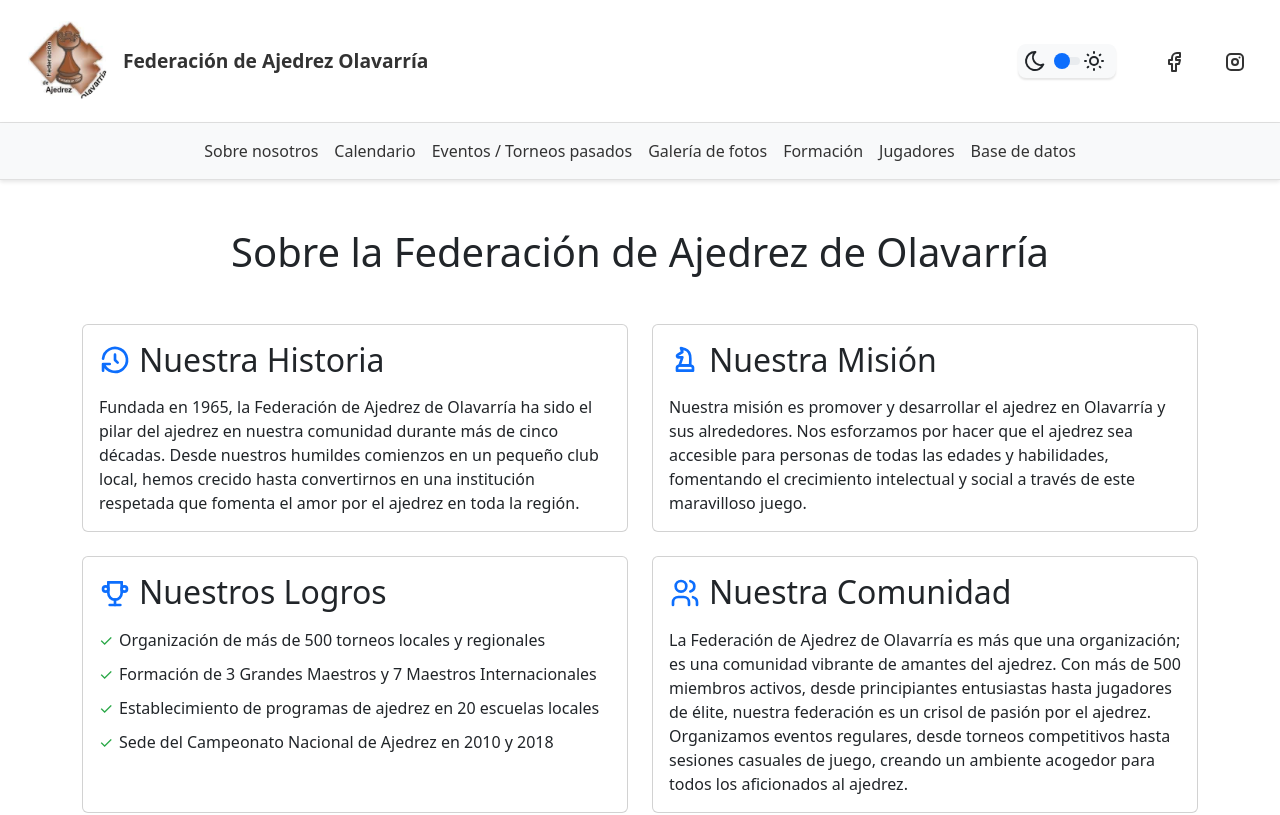
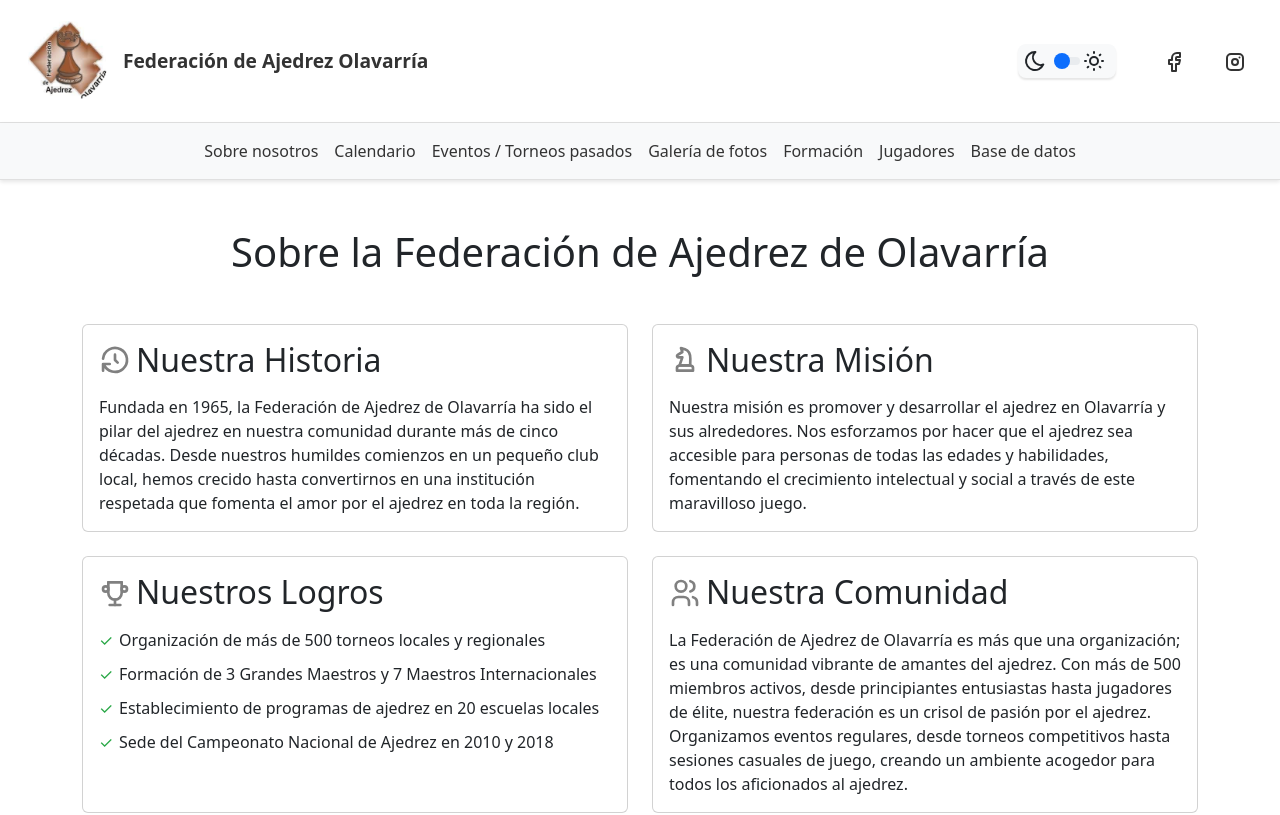
Before and after one commit to juancruz12345/fao-frontend, a React (Vite) app: page /about in a window 1280 px wide. Shown: the top 815 px of the page. Built offline with nearby package versions, Linux system fonts and the light colour scheme.

Commit message:
add icons

```diff
--- a/components/AboutUs.jsx
+++ b/components/AboutUs.jsx
@@ -1,6 +1,6 @@
 
 import { Container, Row, Col, Card } from 'react-bootstrap';
-import { IconChessKnight, IconTrophy, IconUsers, IconHistory } from '@tabler/icons-react';
+import { IconChessKnight, IconTrophy, IconUsers, IconHistory } from './Icons.jsx';
 import './AboutUs.css';
 
 export function AboutUs() {
@@ -13,7 +13,7 @@ export function AboutUs() {
           <Card className="h-100">
             <Card.Body>
               <div className="d-flex align-items-center mb-3">
-                <IconHistory size={32} className="me-2 text-primary" />
+                <IconHistory width={32} height={32} stroke='grey' />
                 <h2 className="mb-0">Nuestra Historia</h2>
               </div>
               <Card.Text>
@@ -26,7 +26,7 @@ export function AboutUs() {
           <Card className="h-100">
             <Card.Body>
               <div className="d-flex align-items-center mb-3">
-                <IconChessKnight size={32} className="me-2 text-primary" />
+                <IconChessKnight width={32} height={32} stroke='grey'/>
                 <h2 className="mb-0">Nuestra Misión</h2>
               </div>
               <Card.Text>
@@ -42,7 +42,7 @@ export function AboutUs() {
           <Card className="h-100">
             <Card.Body>
               <div className="d-flex align-items-center mb-3">
-                <IconTrophy size={32} className="me-2 text-primary" />
+                <IconTrophy width={32} height={32} stroke='grey' />
                 <h2 className="mb-0">Nuestros Logros</h2>
               </div>
               <ul className="achievement-list">
@@ -58,7 +58,7 @@ export function AboutUs() {
           <Card className="h-100">
             <Card.Body>
               <div className="d-flex align-items-center mb-3">
-                <IconUsers size={32} className="me-2 text-primary" />
+                <IconUsers width={32} height={32} stroke='grey' />
                 <h2 className="mb-0">Nuestra Comunidad</h2>
               </div>
               <Card.Text>
--- a/components/Calendar.jsx
+++ b/components/Calendar.jsx
@@ -1,6 +1,6 @@
 import { useState } from 'react';
 import { Container, Row, Col, Card, OverlayTrigger, Tooltip } from 'react-bootstrap';
-import { IconChevronLeft, IconChevronRight } from '@tabler/icons-react';
+import { IconChevronLeft, IconChevronRight } from './Icons.jsx';
 import { useEvents } from '../hooks/useEvents';
 import './Calendar.css';
 
--- a/components/Icons.jsx
+++ b/components/Icons.jsx
@@ -218,3 +218,55 @@ export function IconChessKnight(props) {
         ><path stroke="none" d="M0 0h24v24H0z" fill="none"/><path d="M4 7a2 2 0 0 1 2 -2h12a2 2 0 0 1 2 2v12a2 2 0 0 1 -2 2h-12a2 2 0 0 1 -2 -2v-12z" /><path d="M16 3v4" /><path d="M8 3v4" /><path d="M4 11h16" /><path d="M11 15h1" /><path d="M12 15v3" /></svg>
     )
   }
+
+  export function IconHistory(props){
+    return(
+      <svg  xmlns="http://www.w3.org/2000/svg"
+        width={props.width || "24"}
+        height={props.height || "24"}
+        viewBox="0 0 24 24"
+        fill={props.fill || "none"}
+        stroke={props.stroke || "currentColor"}
+        strokeWidth={props.strokeWidth || "2"}
+        strokeLinecap={props.strokeLinecap || "round"}
+        strokeLinejoin={props.strokeLinejoin || "round"}
+        className="icon"
+
+        ><path stroke="none" d="M0 0h24v24H0z" fill="none"/><path d="M12 8l0 4l2 2" /><path d="M3.05 11a9 9 0 1 1 .5 4m-.5 5v-5h5" /></svg>
+    )
+  }
+
+  export function IconChevronLeft(props){
+    return(
+      <svg  xmlns="http://www.w3.org/2000/svg"
+        width={props.width || "24"}
+        height={props.height || "24"}
+        viewBox="0 0 24 24"
+        fill={props.fill || "none"}
+        stroke={props.stroke || "currentColor"}
+        strokeWidth={props.strokeWidth || "2"}
+        strokeLinecap={props.strokeLinecap || "round"}
+        strokeLinejoin={props.strokeLinejoin || "round"}
+        className="icon"
+
+        ><path stroke="none" d="M0 0h24v24H0z" fill="none"/><path d="M15 6l-6 6l6 6" /></svg>
+    )
+  }
+
+  export function IconChevronRight(props){
+    return(
+      <svg  xmlns="http://www.w3.org/2000/svg"
+        width={props.width || "24"}
+        height={props.height || "24"}
+        viewBox="0 0 24 24"
+        fill={props.fill || "none"}
+        stroke={props.stroke || "currentColor"}
+        strokeWidth={props.strokeWidth || "2"}
+        strokeLinecap={props.strokeLinecap || "round"}
+        strokeLinejoin={props.strokeLinejoin || "round"}
+        className="icon"
+
+        >
+      <path stroke="none" d="M0 0h24v24H0z" fill="none"/><path d="M9 6l6 6l-6 6" /></svg>
+    )
+  }
```
Also changed, not shown: src/App.jsx (+1 -14 lines), 3 other files (tests, documents, lock files or other folders).
